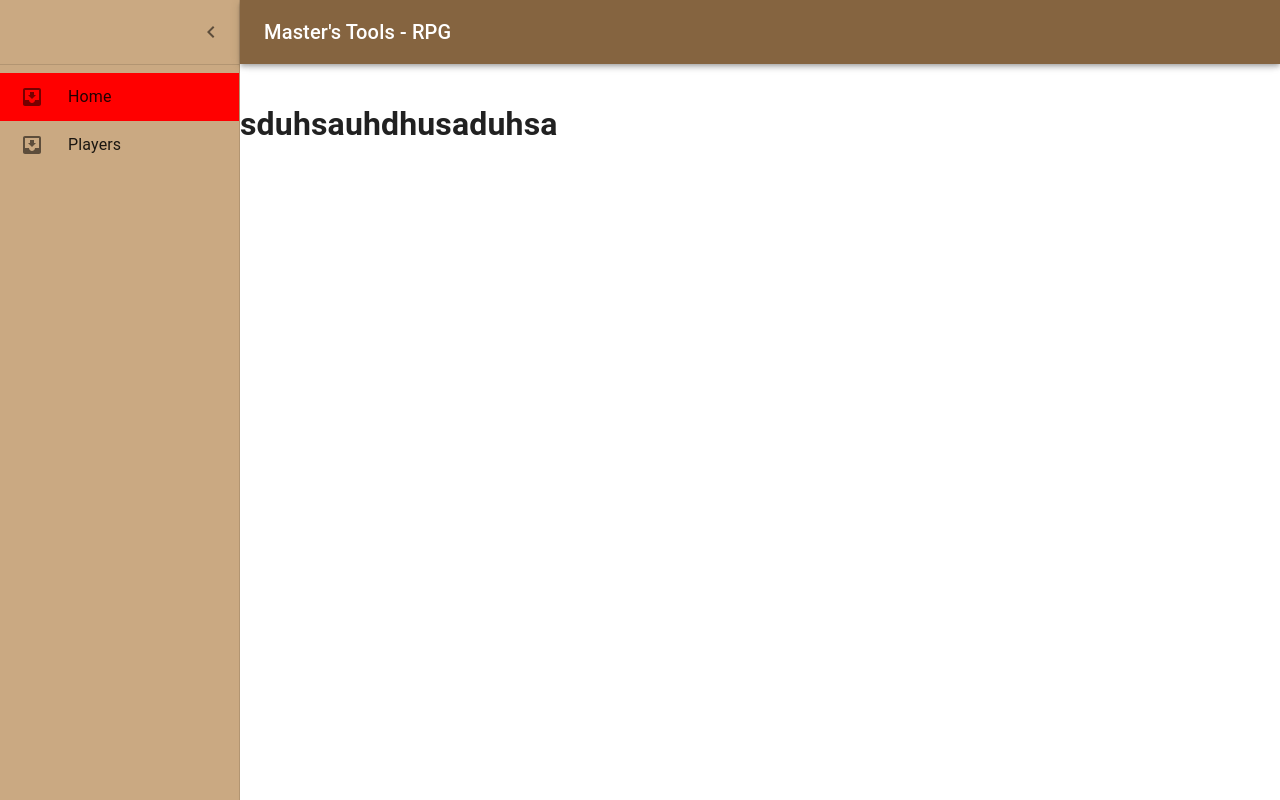
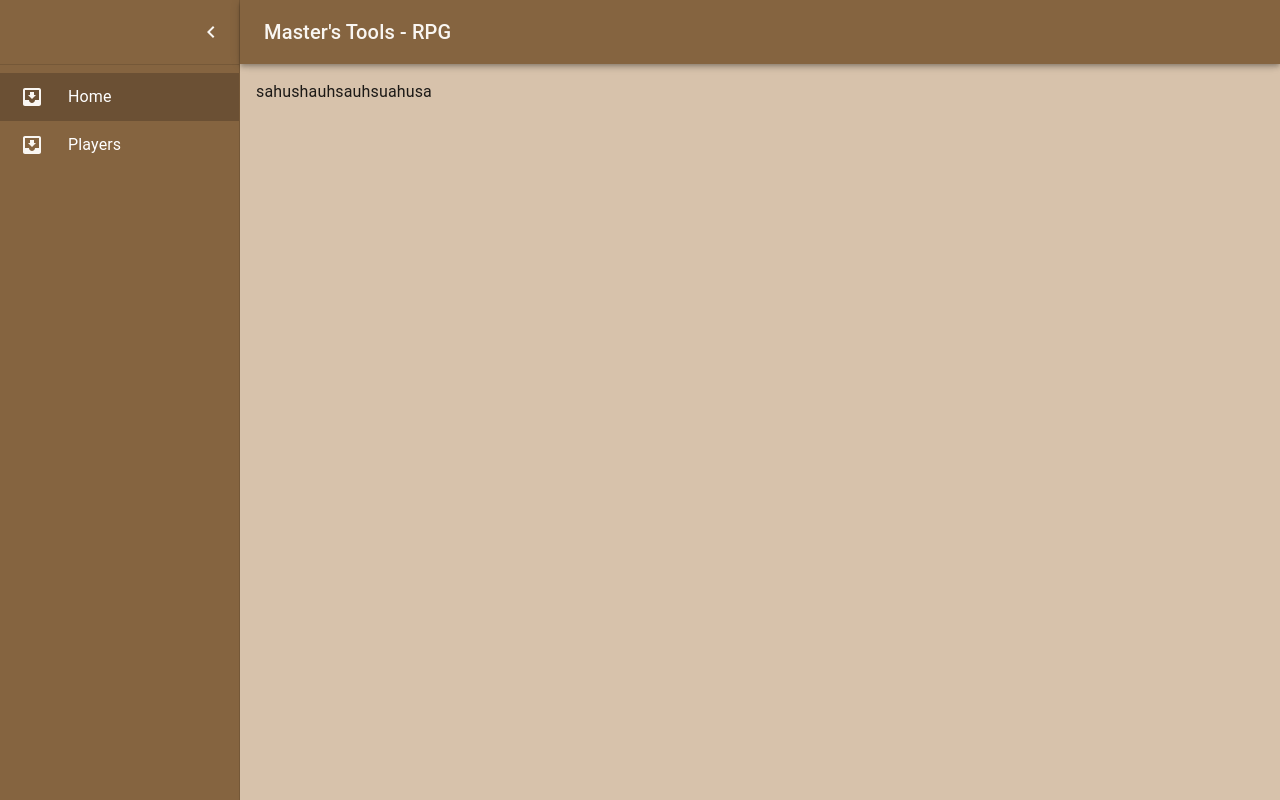
Before and after one commit to Joao-21/Master-s_Tools_RPG, a React (Create React App) app: page / in a window 1280 px wide. Built offline with nearby package versions, Linux system fonts and the light colour scheme.

Commit message:
change background colors

```diff
--- a/src/App.tsx
+++ b/src/App.tsx
@@ -1,14 +1,19 @@
 import { Route, Routes } from "react-router";
+import { MenuDrawer } from "./components/menuDrawer";
+import { PageLayout } from "./components/pageLayout/styles";
 import { HomePage } from "./features/home";
 import { PlayersPage } from "./features/players";
 
 const App = () => {
   return (
     <div className="App">
-      <Routes>
-        <Route path="/" element={<HomePage />} />
-        <Route path="/players" element={<PlayersPage />} />
-      </Routes>
+      <PageLayout>
+        <MenuDrawer />
+        <Routes>
+          <Route path="/" element={<HomePage />} />
+          <Route path="/players" element={<PlayersPage />} />
+        </Routes>
+      </PageLayout>
     </div>
   );
 };
--- a/src/components/appBar/styles.ts
+++ b/src/components/appBar/styles.ts
@@ -12,6 +12,7 @@ export const AppBarContainer = styled(MuiAppBar, {
 })<AppBarProps>(({ theme, open }) => ({
   zIndex: theme.zIndex.drawer + 1,
   background: "#856440",
+  color: "#f9f6f2",
   transition: theme.transitions.create(["width", "margin"], {
     easing: theme.transitions.easing.sharp,
     duration: theme.transitions.duration.leavingScreen,
--- a/src/components/menuDrawer/index.tsx
+++ b/src/components/menuDrawer/index.tsx
@@ -47,7 +47,7 @@ const MenuDrawer = () => {
       <AppBar open={open} handleDrawer={handleDrawerMenu} />
       <Drawer variant="permanent" open={open}>
         <DrawerHeader>
-          <IconButton onClick={handleDrawerMenu}>
+          <IconButton style={{ color: "#f9f6f2" }} onClick={handleDrawerMenu}>
             {theme.direction === "rtl" ? (
               <ChevronRightIcon />
             ) : (
@@ -78,6 +78,7 @@ const MenuDrawer = () => {
                     mr: open ? 3 : "auto",
                     justifyContent: "center",
                   }}
+                  style={{ color: "#f9f6f2" }}
                 >
                   <InboxIcon />
                 </ListItemIcon>
--- a/src/components/menuDrawer/styles.ts
+++ b/src/components/menuDrawer/styles.ts
@@ -14,7 +14,7 @@ export const DrawerHeader = styled("div")(({ theme }) => ({
 
 const openedMixin = (theme: Theme): CSSObject => ({
   width: drawerWidth,
-  background: "#caa982",
+  background: "#856440",
   transition: theme.transitions.create("width", {
     easing: theme.transitions.easing.sharp,
     duration: theme.transitions.duration.enteringScreen,
@@ -23,7 +23,7 @@ const openedMixin = (theme: Theme): CSSObject => ({
 });
 
 const closedMixin = (theme: Theme): CSSObject => ({
-  background: "#caa982",
+  background: "#856440",
   transition: theme.transitions.create("width", {
     easing: theme.transitions.easing.sharp,
     duration: theme.transitions.duration.leavingScreen,
@@ -58,9 +58,10 @@ interface ListItemInterface extends ListItemProps {
 
 export const ListItemStyled = styled(ListItem)<ListItemInterface>(
   ({ selectedroute }) => ({
-    background: selectedroute ? "red" : "#caa982",
+    color: "white",
+    background: selectedroute ? "#6b5034" : "#856440",
     "&:hover": {
-      background: selectedroute ? "#b96f2c" : "#4e2823",
+      background: selectedroute ? "#5e462d" : "rgba(0, 0, 0, 0.04)",
     },
   })
 );
--- /dev/null
+++ b/src/components/pageLayout/styles.ts
@@ -0,0 +1,14 @@
+import Box from "@mui/material/Box";
+import { styled } from "@mui/material/styles";
+
+export const PageLayout = styled(Box)(() => ({
+  display: "flex",
+  height: "100vh",
+  width: "100vw",
+  background: "#d7c2ab",
+}));
+
+export const PageLayoutContainer = styled("div")(() => ({
+  marginTop: "64px",
+  padding: "16px",
+}));
--- a/src/features/home/index.tsx
+++ b/src/features/home/index.tsx
@@ -1,13 +1,7 @@
-import { MenuDrawer } from "../../components/menuDrawer";
-import Box from "@mui/material/Box";
+import { PageLayoutContainer } from "../../components/pageLayout/styles";
 
 const HomePage = () => {
-  return (
-    <Box sx={{ display: "flex" }}>
-      <MenuDrawer />
-      <h1 style={{ marginTop: "100px" }}>sduhsauhdhusaduhsa</h1>
-    </Box>
-  );
+  return <PageLayoutContainer>sahushauhsauhsuahusa</PageLayoutContainer>;
 };
 
 export { HomePage };
--- a/src/features/players/index.tsx
+++ b/src/features/players/index.tsx
@@ -1,13 +1,7 @@
-import { Box } from "@mui/material";
-import { MenuDrawer } from "../../components/menuDrawer";
+import { PageLayoutContainer } from "../../components/pageLayout/styles";
 
 const PlayersPage = () => {
-  return (
-    <Box sx={{ display: "flex" }}>
-      <MenuDrawer />
-      <h1 style={{ marginTop: "100px" }}>PLAYERAAAS</h1>
-    </Box>
-  );
+  return <PageLayoutContainer>PLAYERAAAS</PageLayoutContainer>;
 };
 
 export { PlayersPage };
```
